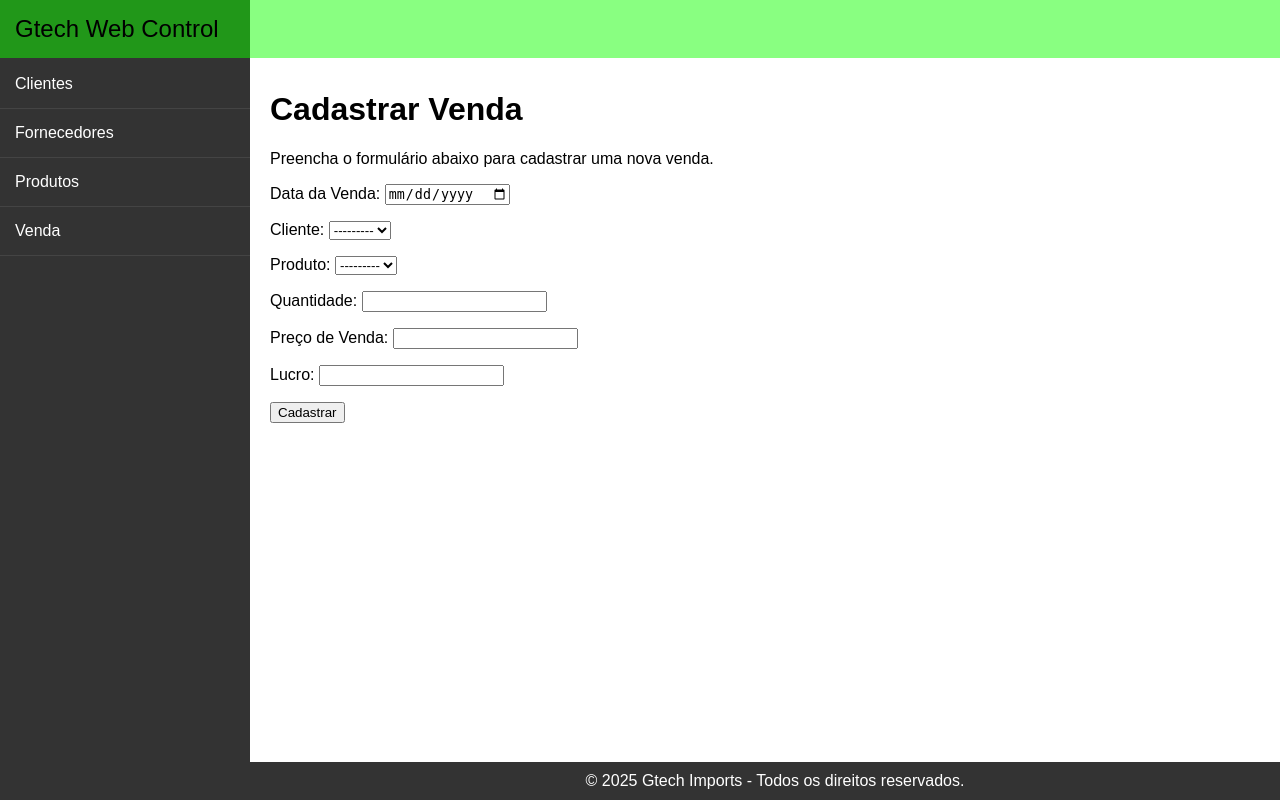
After one commit to mitojsdev/gtechweb_2.0, a Django app: page /new_venda in a window 1280 px wide. The commit adds this page. Run offline with Django 5.2, Linux system fonts and the light colour scheme; data that the repository does not hold is empty.

Commit message:
adicionada função de cadastrar vendas

```diff
--- /dev/null
+++ b/gtech_vendas/forms.py
@@ -0,0 +1,14 @@
+from django import forms
+from gtechwebs.models import TbVenda
+
+class VendaForm(forms.ModelForm):
+    class Meta:
+        model = TbVenda
+        fields = ['data', 'id_cliente', 'id_produto','quantidade', 'preco_venda', 'lucro']
+        labels = {'data': 'Data da Venda', 'id_cliente': 'Cliente', 'id_produto': 'Produto', 'quantidade': 'Quantidade', 'preco_venda': 'Preço de Venda', 'lucro': 'Lucro'}
+        widgets = {'data': forms.DateInput(attrs={'class': 'form-control', 'type':'date'}),
+                   'id_cliente': forms.Select(attrs={'class': 'form-control', 'id': 'id_cliente'}),
+                   'id_produto': forms.Select(attrs={'class': 'form-control', 'id': 'id_produto'}),
+                   'quantidade': forms.NumberInput(attrs={'class': 'form-control', 'id': 'id_quantidade'}),
+                   'preco_venda': forms.NumberInput(attrs={'class': 'form-control', 'id': 'id_preco_venda'}),
+                   'lucro': forms.NumberInput(attrs={'class': 'form-control', 'readonly': 'readonly', 'id': 'id_lucro'})}
--- /dev/null
+++ b/gtech_vendas/templates/gtech_vendas/new_venda.html
@@ -0,0 +1,67 @@
+{% extends 'gtechwebs/base.html' %}
+
+
+{% block title %}Cadastrar Venda - Gtech Web Control{% endblock %}
+
+{% block content %}
+    <script src="https://code.jquery.com/jquery-3.6.0.min.js"></script>
+    <main>
+        <h1>Cadastrar Venda</h1>
+        <p>Preencha o formulário abaixo para cadastrar uma nova venda.</p>
+        <form method="post" action="{% url 'new_venda'%}">
+            {% csrf_token %}
+            {{ form.as_p }}
+            <p id="sit_margem"></p>
+            <button type="submit">Cadastrar</button>
+        </form>
+    </main>
+
+    <script>
+        document.addEventListener("DOMContentLoaded", function() {
+            const precoVendaInput = document.getElementById("id_preco_venda");
+            const quantidadeInput = document.getElementById("id_quantidade");
+            const lucroInput = document.getElementById("id_lucro");
+            const produtoSelect = document.getElementById("id_produto");
+
+            produtoSelect.addEventListener("change", async function() {
+                const produtoId = this.value;
+
+                if (produtoId) {
+                    // Faz uma requisição AJAX para obter o preço de custo do produto
+                    const response = await fetch(`/get_preco_custo/${produtoId}`);
+                    const data = await response.json();
+                    window.precoCusto = data.preco_custo;// Salva o preço de custo globalmente
+                    window.margem = data.margem;// Salva a margem globalmente
+                    calcularLucro();
+                }
+            });
+
+            function calcularLucro() {
+                const precoVenda = parseFloat(precoVendaInput.value) || 0;
+                const quantidade = parseInt(quantidadeInput.value) || 0;
+                const precoCusto = parseFloat(window.precoCusto) || 0;
+                const margem = parseFloat(window.margem) || 0;
+                const lucro = (precoVenda - precoCusto) * quantidade;
+
+                lucroInput.value = lucro.toFixed(2);  // Atualiza o campo lucro
+
+                document.getElementById("sit_margem").innerHTML = ""; // Limpa a mensagem de situação da margem
+
+                if (lucro < margem) {
+                    document.getElementById("sit_margem").innerHTML = "Margem de lucro abaixo do esperado!";
+                } else if (lucro === margem) {
+                    document.getElementById("sit_margem").innerHTML = "Dentro da margem de lucro esperada!";
+                } else {
+                    document.getElementById("sit_margem").innerHTML = "Margem de lucro acima do esperado!";
+                }
+
+            }
+
+
+
+            precoVendaInput.addEventListener("input", calcularLucro);
+            quantidadeInput.addEventListener("input", calcularLucro);
+        });
+    </script>
+
+{% endblock %}
--- a/gtech_vendas/templates/gtech_vendas/venda.html
+++ b/gtech_vendas/templates/gtech_vendas/venda.html
@@ -6,7 +6,7 @@
     <main>
         <h1>Vendas</h1>
         <p>Veja a lista de vendas realizadas</p>
-        <a href="">Adicionar Venda</a>
+        <a href="{% url 'new_venda' %}">Adicionar Venda</a>
         {% if vendas %}
             <table border="1">
                 <thead>
--- a/gtech_vendas/urls.py
+++ b/gtech_vendas/urls.py
@@ -5,4 +5,6 @@ from . import views
 urlpatterns = [
     # Página vendas realizadas
     path('venda', views.venda, name='venda'),
+    path('new_venda', views.new_venda, name='new_venda'),
+    path('get_preco_custo/<int:produto_id>', views.get_preco_custo, name='get_preco_custo'),
 ]
--- a/gtech_vendas/views.py
+++ b/gtech_vendas/views.py
@@ -1,8 +1,8 @@
-from django.shortcuts import render
-from django.http import HttpResponseRedirect, Http404
+from django.shortcuts import render, get_object_or_404
+from django.http import HttpResponseRedirect, Http404, JsonResponse
 from django.urls import reverse
-from gtechwebs.models import TbVenda
-#from .forms import TipoProdutoForm, ProdutoForm
+from gtechwebs.models import TbVenda, TbProduto
+from .forms import VendaForm
 
 # Create your views here.
 def venda(request):
@@ -12,3 +12,33 @@ def venda(request):
         'vendas': vendas
     }
     return render(request, 'gtech_vendas/venda.html', context)
+
+def new_venda(request):
+    """Adiciona uma nova venda."""
+    if request.method != 'POST':
+        # Dados não submetidos; cria um formulário em branco.
+        form = VendaForm()
+    else:
+        # Dados submetidos; processa os dados.
+        form = VendaForm(data=request.POST)
+        if form.is_valid():
+            venda = form.save(commit=False)
+
+            # Calcula o lucro
+            produto = get_object_or_404(TbProduto, id_produto=venda.id_produto.id_produto)
+            lucro = (venda.preco_venda - produto.preco_custo) * venda.quantidade
+            venda.lucro = lucro
+            venda.save()
+
+            return HttpResponseRedirect(reverse('venda'))
+    context = {'form': form}
+    return render(request, 'gtech_vendas/new_venda.html', context)
+
+def get_preco_custo(request, produto_id):
+    """Retorna o preço de custo de um produto."""
+    try:
+        produto = TbProduto.objects.get(pk=produto_id)
+        data = {'preco_custo': produto.preco_custo, 'margem': produto.tipo_produto.margem}
+    except TbProduto.DoesNotExist:
+        data = {'preco_custo': None}
+    return JsonResponse(data)
--- a/gtechwebs/models.py
+++ b/gtechwebs/models.py
@@ -58,7 +58,7 @@ class TbProduto(models.Model):
         unique_together = (('nome', 'id_fornecedor'),)
 
     def __str__(self):
-        return self.nome
+        return self.nome + ' / ' +  self.marca + ' / ' + self.id_fornecedor.nome_empresa
 
 
 
```
